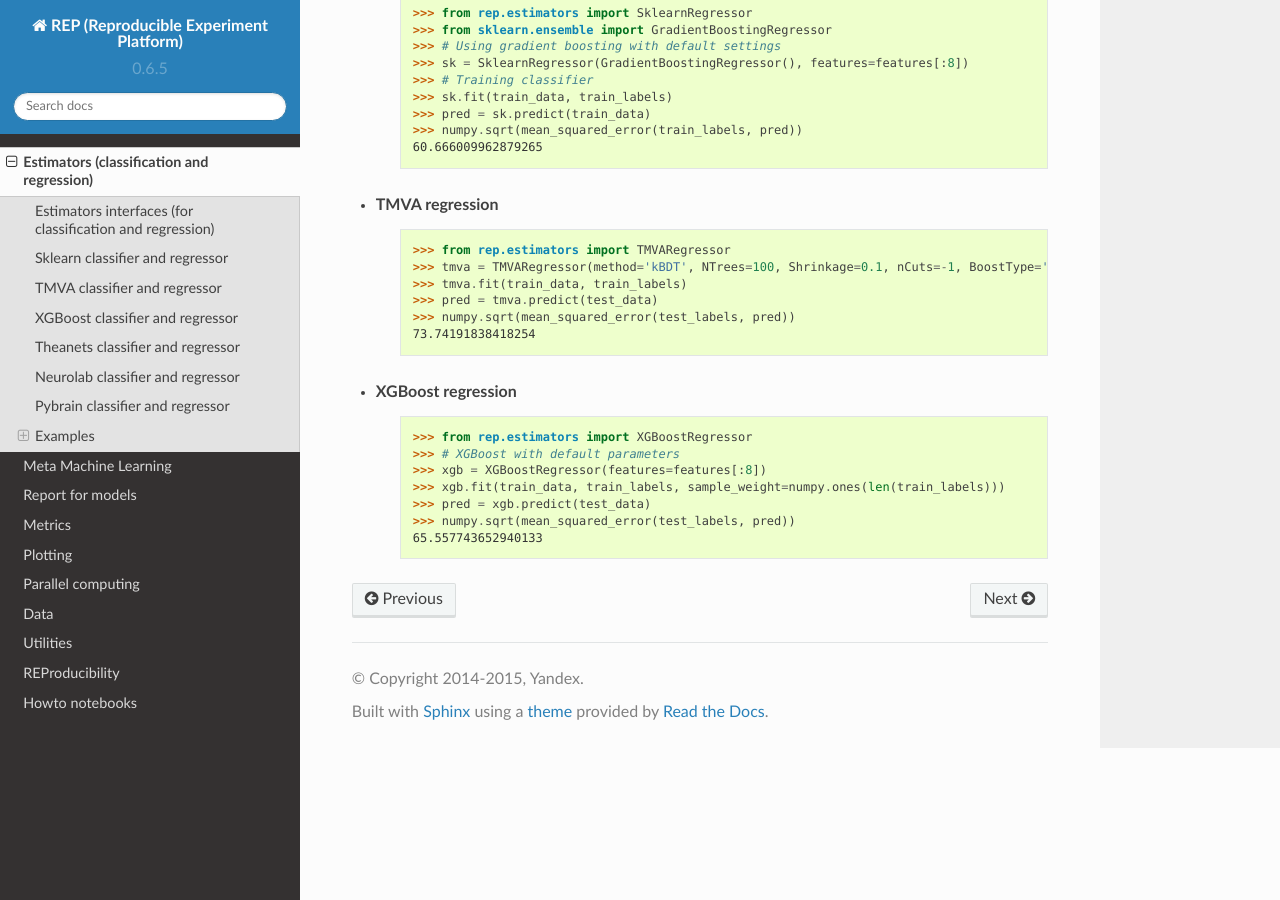
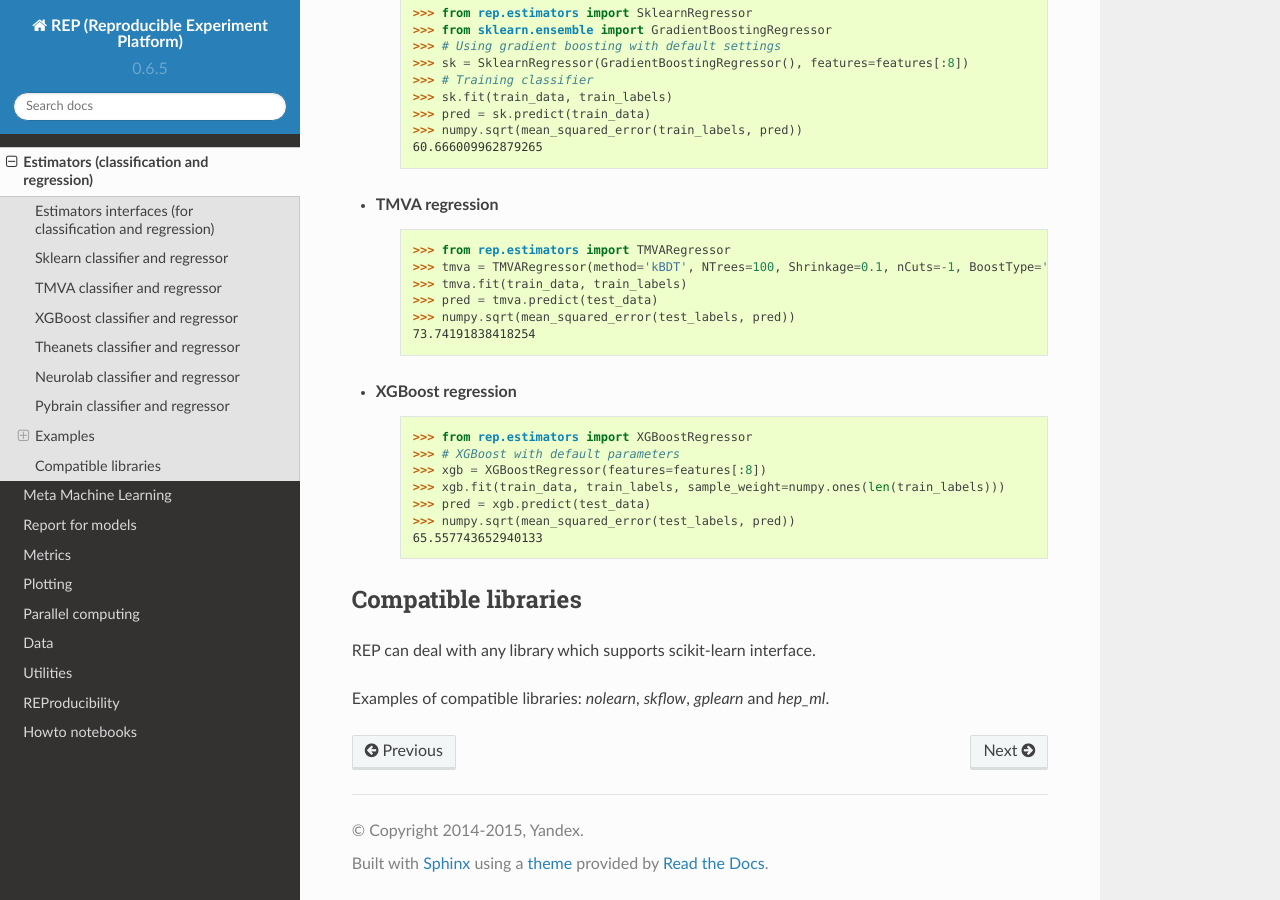
Before and after one commit to yandex/rep, a Sphinx documentation site: the page built from docs/estimators.rst, in a window 1280 px wide and 900 px high, scrolled down 3354 px. Built offline with Sphinx 7.4.7 and the Read the Docs theme 2.0.0, drawn with Linux system fonts in a browser that asks for light colours.

Commit message:
minor docs fix

```diff
--- a/docs/estimators.rst
+++ b/docs/estimators.rst
@@ -176,3 +176,11 @@ Regression
     >>> pred = xgb.predict(test_data)
     >>> numpy.sqrt(mean_squared_error(test_labels, pred))
     65.557743652940133
+
+
+Compatible libraries
+--------------------
+
+REP can deal with any library which supports scikit-learn interface.
+
+Examples of compatible libraries: `nolearn`, `skflow`, `gplearn` and `hep_ml`.
--- a/requirements.txt
+++ b/requirements.txt
@@ -4,9 +4,6 @@ matplotlib == 1.5.1
 pandas == 0.17.1
 scikit-learn == 0.17.1
 ipython[all] == 4.0.0
-pyzmq == 14.7.0
-openpyxl < 2.0.0
-Jinja2 >= 2.8
 bokeh == 0.11.1
 mpld3 == 0.2
 neurolab == 0.3.5
```
